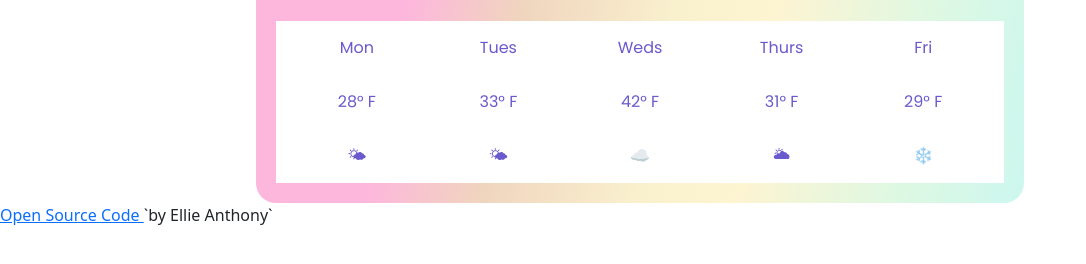
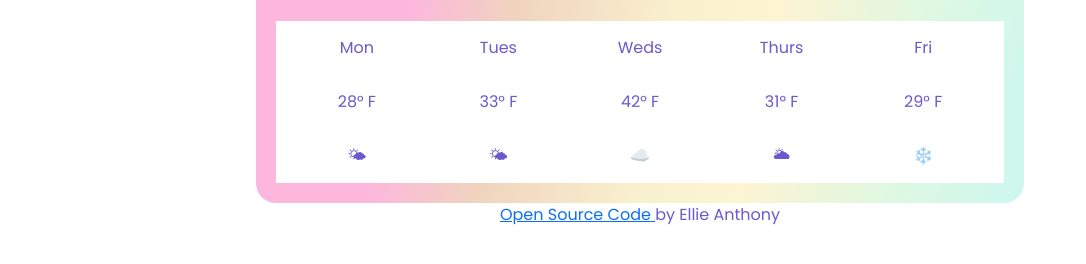
Before and after one commit to elliebanthony/rainbow-weather, a plain HTML site: page index.html in a window 1280 px wide. Shown: the part 316-580 px from the top of the page, without its empty margins (0-1086 px from the left). Drawn offline with nearby package versions, Linux system fonts and the light colour scheme.

Commit message:
added css to footer

```diff
--- a/index.html
+++ b/index.html
@@ -67,7 +67,7 @@
       <a href="https://github.com/elliebanthony/rainbow-weather" target="blank">
         Open Source Code
       </a>
-      `by Ellie Anthony`
+      by Ellie Anthony
     </footer>
     <script src="script.js"></script>
   </body>
--- a/styles.css
+++ b/styles.css
@@ -74,3 +74,8 @@ h4 {
   background-color: white;
   margin: 0 auto;
 }
+footer {
+  text-align: center;
+  font-family: "Poppins", sans-serif;
+  color: slateblue;
+}
```
